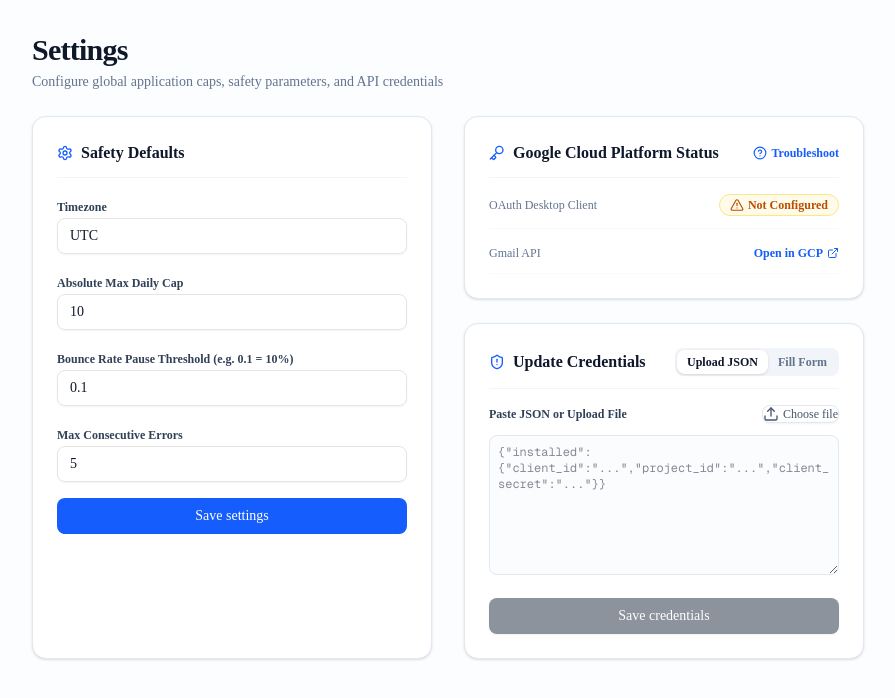
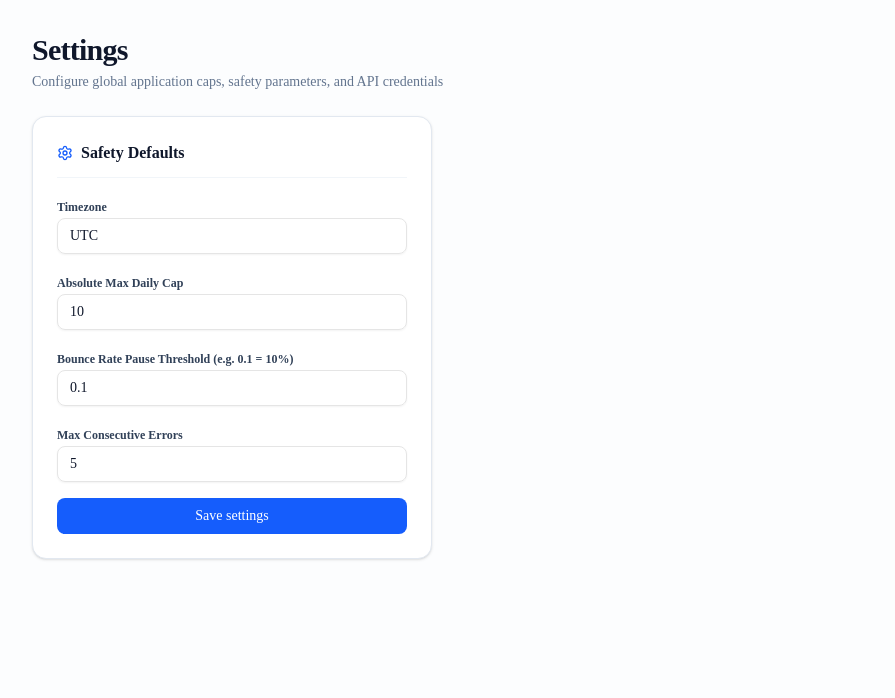
Before and after one commit to TajEddineMarmoul/outreach_app, a Next.js app in the folder outreach_web/: page /settings in a window 1280 px wide. Shown: the top 698 px of the page, without its empty margins (192-1087 px from the left). Built offline with nearby package versions, Linux system fonts and the light colour scheme; no server answers.

Commit message:
Hide GCP/credentials section for non-admin users, fix flickering by removing broken oauth/status SWR polls

```diff
--- a/outreach_web/src/app/campaigns/[id]/page.tsx
+++ b/outreach_web/src/app/campaigns/[id]/page.tsx
@@ -74,7 +74,6 @@ export default function CampaignEditorPage() {
   );
 
   const { data: senders, mutate: mutateSenders } = useSWR(`${API_URL}/api/senders`);
-  const { data: oauthStatus } = useSWR(`${API_URL}/api/oauth/status`);
 
   const senderCountInGroup = useMemo(() => {
     if (!summary?.sender || !senders) return 0;
--- a/outreach_web/src/app/settings/page.tsx
+++ b/outreach_web/src/app/settings/page.tsx
@@ -2,6 +2,7 @@
 
 import { useState, useEffect, useRef } from "react";
 import useSWR, { mutate } from "swr";
+import { useUser } from "@clerk/nextjs";
 import { Settings, ShieldAlert, Key, CheckCircle, AlertTriangle, Loader2, Upload, HelpCircle, ExternalLink } from "lucide-react";
 import { Button } from "@/components/ui/button";
 import { Input } from "@/components/ui/input";
@@ -12,8 +13,23 @@ const API_URL = process.env.NEXT_PUBLIC_API_URL || "http://127.0.0.1:8000";
 
 export default function SettingsPage() {
   const { data: settings, isLoading: settingsLoading } = useSWR(`${API_URL}/api/settings`);
-  const { data: oauth, isLoading: oauthLoading, mutate: mutateOauth } = useSWR(`${API_URL}/api/oauth/status`);
+  const { user } = useUser();
   const { authFetch } = useApiClient();
+  const isAdmin = user?.emailAddresses?.[0]?.emailAddress === "tajdinetajdine1@gmail.com";
+
+  // GCP status state
+  const [oauthStatus, setOauthStatus] = useState<{ credentials_json_present?: boolean } | null>(null);
+  const [oauthLoading, setOauthLoading] = useState(true);
+
+  useEffect(() => {
+    if (!isAdmin) return;
+    setOauthLoading(true);
+    authFetch(`${API_URL}/api/oauth/status`)
+      .then((res) => (res.ok ? res.json() : null))
+      .then((data) => setOauthStatus(data))
+      .catch(() => setOauthStatus(null))
+      .finally(() => setOauthLoading(false));
+  }, [isAdmin]);
 
   // Form states
   const [timezone, setTimezone] = useState("UTC");
@@ -113,7 +129,9 @@ export default function SettingsPage() {
         body: JSON.stringify({ content: bodyContent }),
       });
       if (!res.ok) throw new Error("Invalid credentials JSON structure");
-      mutateOauth();
+      // Re-fetch GCP status
+      const statusRes = await authFetch(`${API_URL}/api/oauth/status`);
+      setOauthStatus(statusRes.ok ? await statusRes.json() : null);
       setCredentialsJson("");
       setClientId("");
       setClientSecret("");
@@ -174,7 +192,8 @@ export default function SettingsPage() {
           )}
         </div>
 
-        {/* Right column: OAuth Credentials */}
+        {/* Right column: OAuth Credentials (admin only) */}
+        {isAdmin && (
         <div className="space-y-6">
           {/* Credentials Status */}
           <div className="bg-white border border-slate-200 rounded-xl p-6 shadow-sm space-y-4">
@@ -247,7 +266,7 @@ export default function SettingsPage() {
                 {/* Google OAuth Client Row */}
                 <div className="flex items-center justify-between text-xs border-b border-slate-50 pb-3">
                   <span className="text-slate-500 font-medium">OAuth Desktop Client</span>
-                  {oauth?.credentials_json_present ? (
+                  {oauthStatus?.credentials_json_present ? (
                     <span className="px-2.5 py-0.5 rounded-full text-xs font-semibold bg-green-50 text-green-700 border border-green-200 inline-flex items-center gap-1">
                       <CheckCircle className="w-3.5 h-3.5" /> Configured
                     </span>
@@ -376,6 +395,7 @@ export default function SettingsPage() {
             </form>
           </div>
         </div>
+        )}
       </div>
     </div>
   );
```
